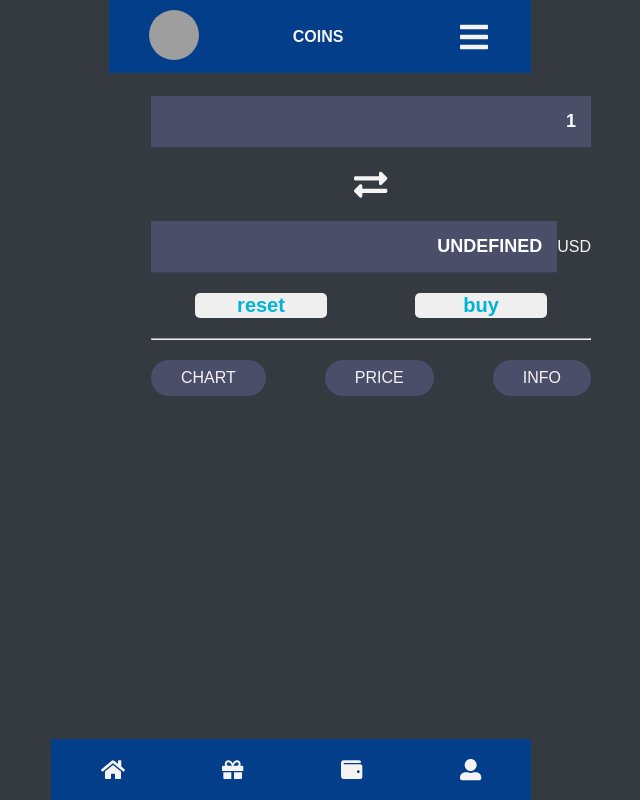
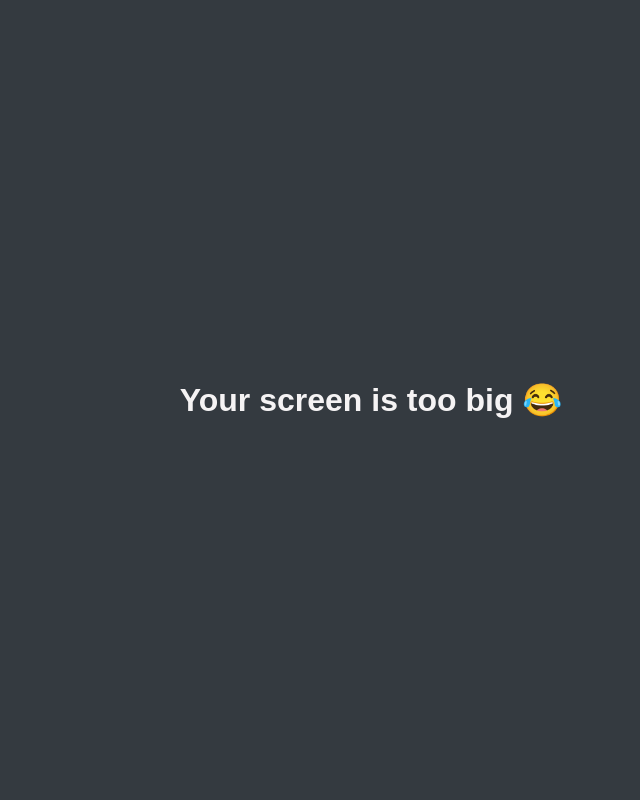
Before and after one commit to manaemee/coin-tracker, a React (Create React App) app: page /coins/1 in a window 1280 px wide. Shown: the whole page, without its empty margins (269-909 px from the left). Built offline with nearby package versions, Linux system fonts and the light colour scheme; no server answers; grey boxes are pictures that could not be loaded.

Commit message:
used react-responsive

```diff
--- a/src/routes/Coin.tsx
+++ b/src/routes/Coin.tsx
@@ -9,11 +9,8 @@ import Price from "./price";
 import { useQuery } from "react-query";
 import { fetchCoins } from "../api";
 import Transaction  from "./Trans";
-
+import MediaQuery from 'react-responsive';
 const Container = styled.div`
-padding: 0px 20px;
-max-width: 480px;
-margin: 0 auto;
 box-sizing: border-box;
 `;
 const Header = styled.header`
@@ -22,8 +19,7 @@ align-items: center;
 padding: 10px 40px;
 position: fixed;
 top: 0;
-right: 480px;
-width: 33%;
+width: 100%;
 div{
     width: 33%;
     &:nth-child(2){
@@ -35,6 +31,7 @@ text-align: end;
 }
 background-color: ${props=>props.theme.accentBgColor};
 `;
+
 const Username = styled.h1`
 font-weight: 700;
 text-transform: uppercase;
@@ -45,12 +42,7 @@ height: 50px;
 margin-right: 20px;
 border-radius: 50%;
 `;
-const Title = styled.h1`
- letter-spacing: 2px;
- margin-bottom: 12px;
- font-weight: 700;
- text-transform: uppercase;
-`;
+
 const Tabs = styled.div`
 display: flex;
 justify-content: space-between;
@@ -74,18 +66,30 @@ border-radius: 20px;
 const Nav = styled.nav`
  background-color: ${props=>props.theme.accentBgColor};
  width: 100%;
- padding: 20px 50px;
-  box-sizing: border-box;
   position: fixed;
   bottom: 0;
-  right: 480px;
   box-sizing: border-box;
-  width: 480px;
+
 `;
 
 const Nav__list = styled.ul`
   display: flex;
   justify-content: space-between;
+  padding: 10px;
+`;
+
+const NoMobile = styled.div`
+position: fixed;
+top: 0;
+display: flex;
+justify-content: center;
+align-items: center;
+z-index: 99;
+height: 100vh;
+width: 100vw;
+font-size: 32px;
+font-weight: 700;
+background-color: ${props=>props.theme.bgColor};
 `;
 
 interface RouterState{
@@ -122,9 +126,7 @@ interface Icoins{
         total_supply:number;
         total_volume:number;
 }
-interface IRouterProps{
 
-}
 interface IcoinIdProps{
 
 }
@@ -190,6 +192,12 @@ function Coin({}:IcoinIdProps){
                     </li>
                 </Nav__list>
             </Nav>
+            <MediaQuery minWidth={645}>
+            <NoMobile>
+                <span>Your screen is too big 😂</span>
+            </NoMobile>
+            </MediaQuery>
+
         </Container>
 </>
     );
--- a/src/routes/Home.tsx
+++ b/src/routes/Home.tsx
@@ -6,12 +6,12 @@ import { fetchCoins } from "../api";
 import { Link } from "react-router-dom";
 import { useSetRecoilState, useRecoilValue} from "recoil";
 import { isDarkAtom } from "../atom";
+import MediaQuery from 'react-responsive';
 
 const Container = styled.div`
-padding: 0px 20px;
-max-width: 480px;
 margin: 0 auto;
 box-sizing: border-box;
+
 `;
 
 const Header = styled.header`
@@ -20,8 +20,7 @@ align-items: center;
 padding: 10px 40px;
 position: fixed;
 top: 0;
-right: 33%;
-width: 480px;
+width: 100%;
 div{
     width: 33%;
     &:nth-child(2){
@@ -171,14 +170,31 @@ const Nav = styled.nav`
   box-sizing: border-box;
   position: fixed;
   bottom: 0;
-  right: 480px;
+    width: 100%;
   box-sizing: border-box;
-  width: 480px;
 `;
 const Nav__list = styled.ul`
   display: flex;
   justify-content: space-between;
 `;
+
+const NoMobile = styled.div`
+position: fixed;
+top: 0;
+display: flex;
+justify-content: center;
+align-items: center;
+z-index: 99;
+height: 100vh;
+width: 100vw;
+font-size: 32px;
+font-weight: 700;
+background-color: ${props=>props.theme.bgColor};
+`;
+
+const Mobile = () => {
+
+  }
 interface Icoins{
 name:string;
 id:string;
@@ -226,7 +242,7 @@ function Home(){
       });
     return (
 <Container>
-<Header>
+        <Header>
             <div>
                 <ProfileImg src="https://i.pinimg.com/564x/57/68/8e/57688e97d2671d0656a774e5c11efdcd.jpg"/>
                 </div>
@@ -234,12 +250,9 @@ function Home(){
                 <Username>manaemee</Username>
                 </div>
                 <div>
-                    {isDark ?  <FontAwesomeIcon icon={faLightbulb} size="lg" onClick={toggleDarkAtom}/> :  <FontAwesomeIcon icon={faMoon} size="lg" onClick={toggleDarkAtom}/>}
-
+                    {isDark ?  <FontAwesomeIcon style={{cursor:'pointer'}} icon={faLightbulb} size="lg" onClick={toggleDarkAtom}/> :  <FontAwesomeIcon icon={faMoon} size="lg" onClick={toggleDarkAtom}/>}
                 </div>
             </Header>
-
-
             <TotalAssets>
                 <h2>Portfolio value</h2>
                 <h3>$15,136.32</h3>
@@ -307,6 +320,12 @@ function Home(){
                     </li>
                 </Nav__list>
             </Nav>
+            <MediaQuery minWidth={645}>
+            <NoMobile>
+                <span>Your screen is too big 😂</span>
+            </NoMobile>
+            </MediaQuery>
+
         </Container>
     )
 }
```
Also changed, not shown: package.json (+4 -3 lines), 1 other file (tests, documents, lock files or other folders).
